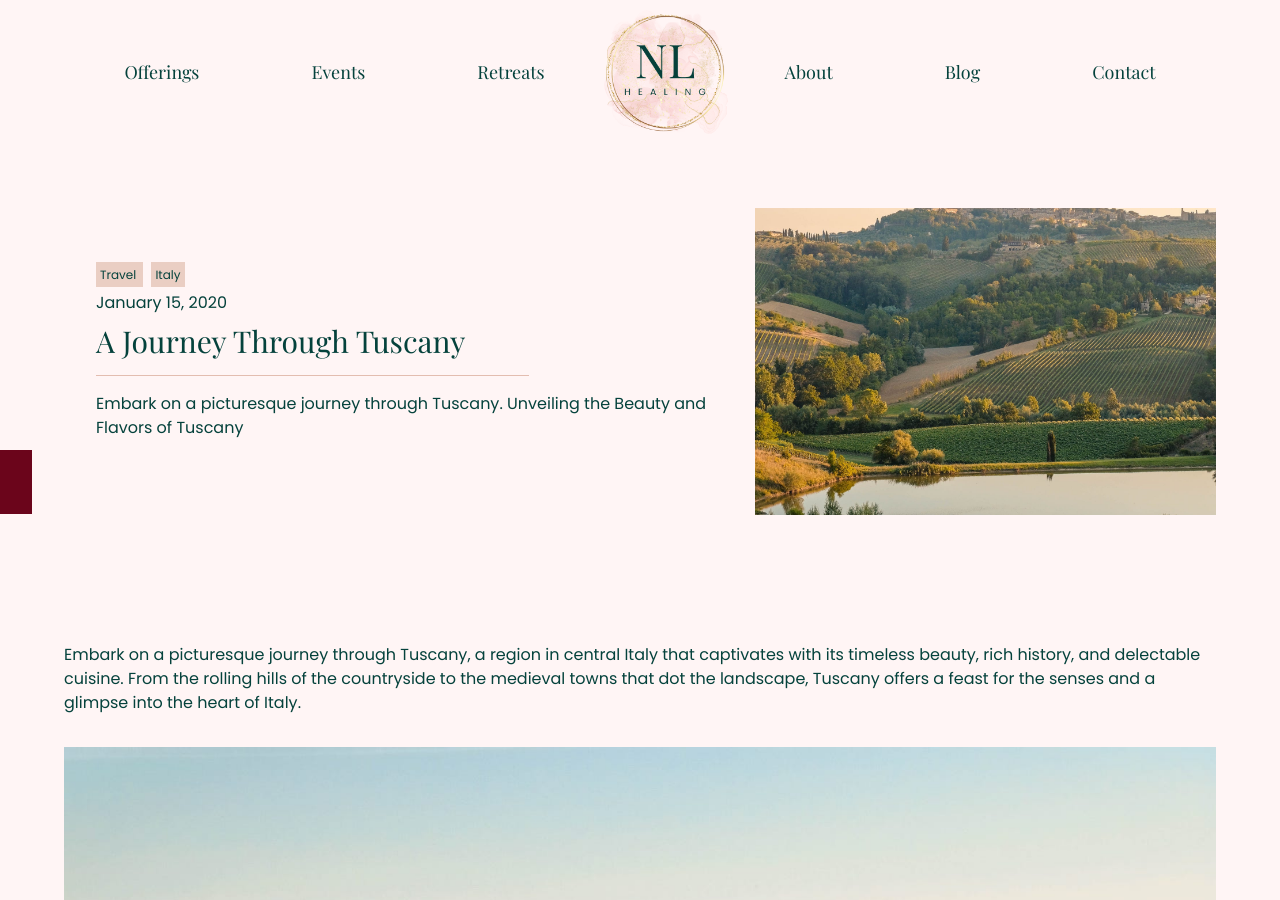
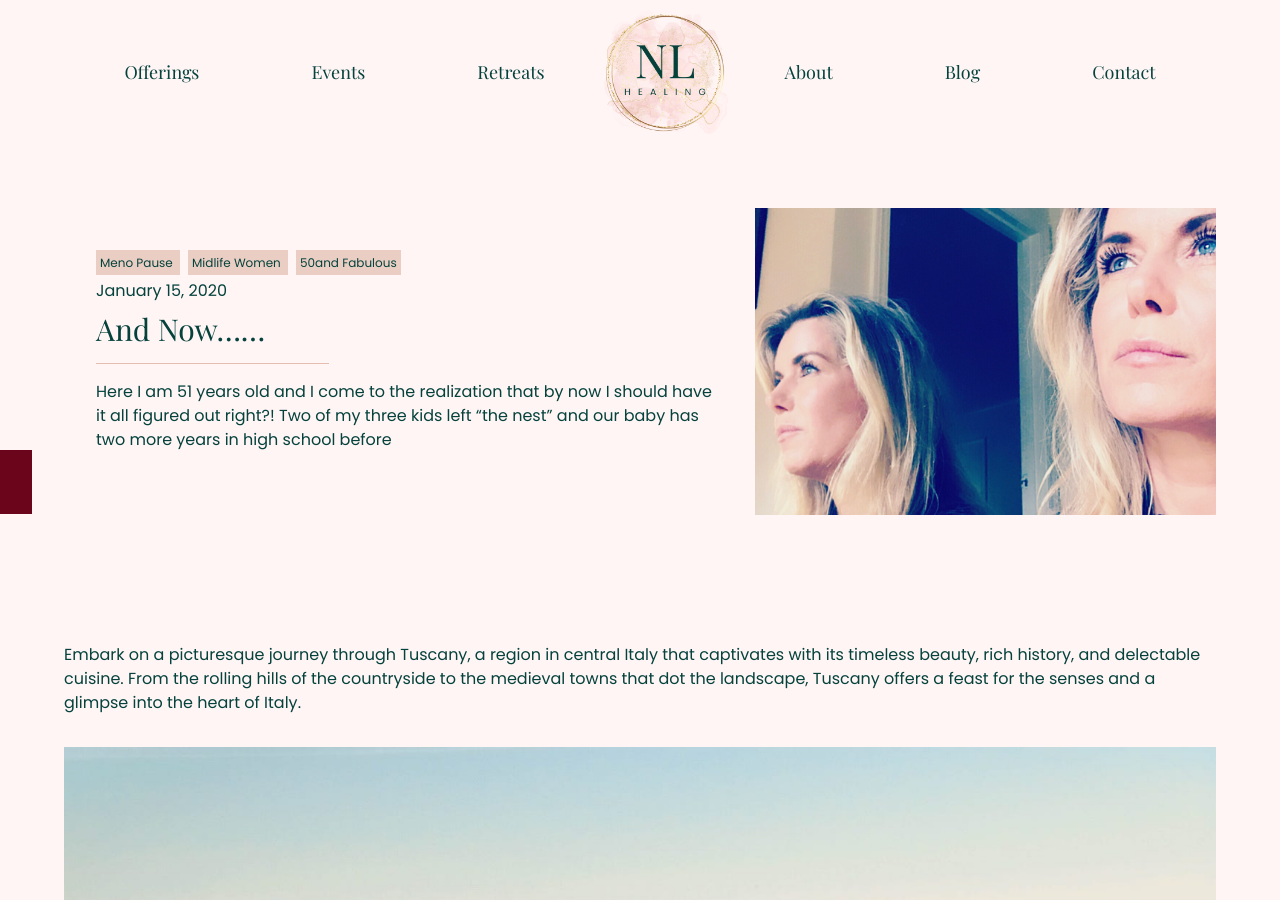
Before and after one commit to ViaSana/nl-healing, a Jekyll site: the page built from _posts/2020-01-15-tuscany.md, in a window 1280 px wide and 900 px high. Built offline with Jekyll 4.4.1, drawn with Linux system fonts in a browser that asks for light colours; some web fonts are replaced; a style sheet for code colours, icons or effects is not loaded.

Commit message:
Updated 3 files via CloudCannon.

```diff
--- a/_posts/2020-01-15-tuscany.md
+++ b/_posts/2020-01-15-tuscany.md
@@ -1,21 +1,26 @@
 ---
 layout: post
-title: A Journey through Tuscany
-subtitle: Unveiling the Beauty and Flavors of Tuscany
-featured_image: /assets/blog/tuscany-1.jpg
-description: Embark on a picturesque journey through Tuscany. Unveiling the Beauty and Flavors of Tuscany
+title: And now……
+subtitle:
+featured_image: /assets/uploads/b9fe75b7-c9b5-45ed-8520-e13f59bc3df2.jpeg
+description: >-
+  Here I am 51 years old and I come to the realization that by now I should
+  have it all figured out right?! Two of my three kids left “the nest” and our
+  baby has two more years in high school before
 categories:
-  - travel
-  - italy
+  - Meno pause
+  - midlife women
+  - 50and fabulous
 seo:
   title: A journey through Tuscany
-  description: Embark on a picturesque journey through Tuscany, where rolling hills, medieval towns, and exquisite cuisine come together to create a truly unforgettable experience.
+  description: >-
+    Embark on a picturesque journey through Tuscany, where rolling hills,
+    medieval towns, and exquisite cuisine come together to create a truly
+    unforgettable experience.
   social_image: /assets/blog/tuscany-1.jpg
   keywords: Tuscany, Italy, rolling hills, medieval towns, cuisine, picturesque journey
   hide-from-google: false
 ---
-
-
 Embark on a picturesque journey through Tuscany, a region in central Italy that captivates with its timeless beauty, rich history, and delectable cuisine. From the rolling hills of the countryside to the medieval towns that dot the landscape, Tuscany offers a feast for the senses and a glimpse into the heart of Italy.
 
 ![Tuscany](/assets/blog/tuscany-1.jpg)
```
Also changed, not shown: assets/uploads/b9fe75b7-c9b5-45ed-8520-e13f59bc3df2.jpeg (added).
